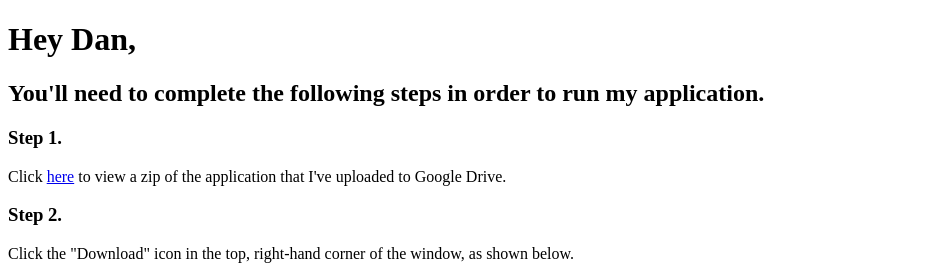
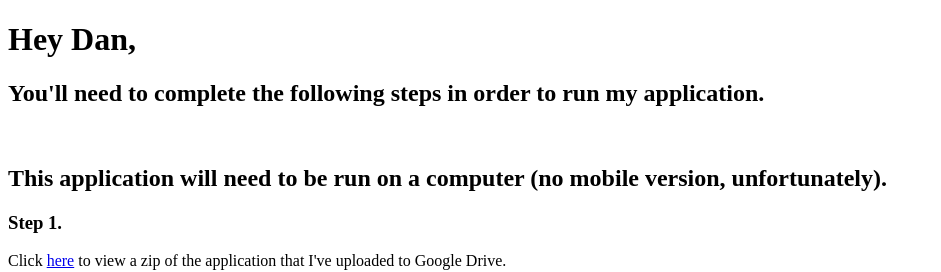
Before and after one commit to OKemmis/weird_line_generator.github.io, a plain HTML site: page index.html in a window 1280 px wide. Shown: the top 272 px of the page, without its empty margins (0-941 px from the left). Drawn offline with Linux system fonts and the light colour scheme.

Commit message:
Add message

```diff
--- a/index.html
+++ b/index.html
@@ -2,7 +2,8 @@
 <html>
 <body>
 <h1>Hey Dan,</h1>
-<h2>You'll need to complete the following steps in order to run my application.</h2>
+<h2>You'll need to complete the following steps in order to run my application.</h2> <br>
+<h2>This application will need to be run on a computer (no mobile version, unfortunately).</h2>
 
 <h3>Step 1.</h3>
 Click <a href="https://drive.google.com/open?id=1kMht91LGm9YvYlCn0WrUhHS9eED5suGR" target="_blank">here</a> to view a zip of the application that I've uploaded to Google Drive.
```
